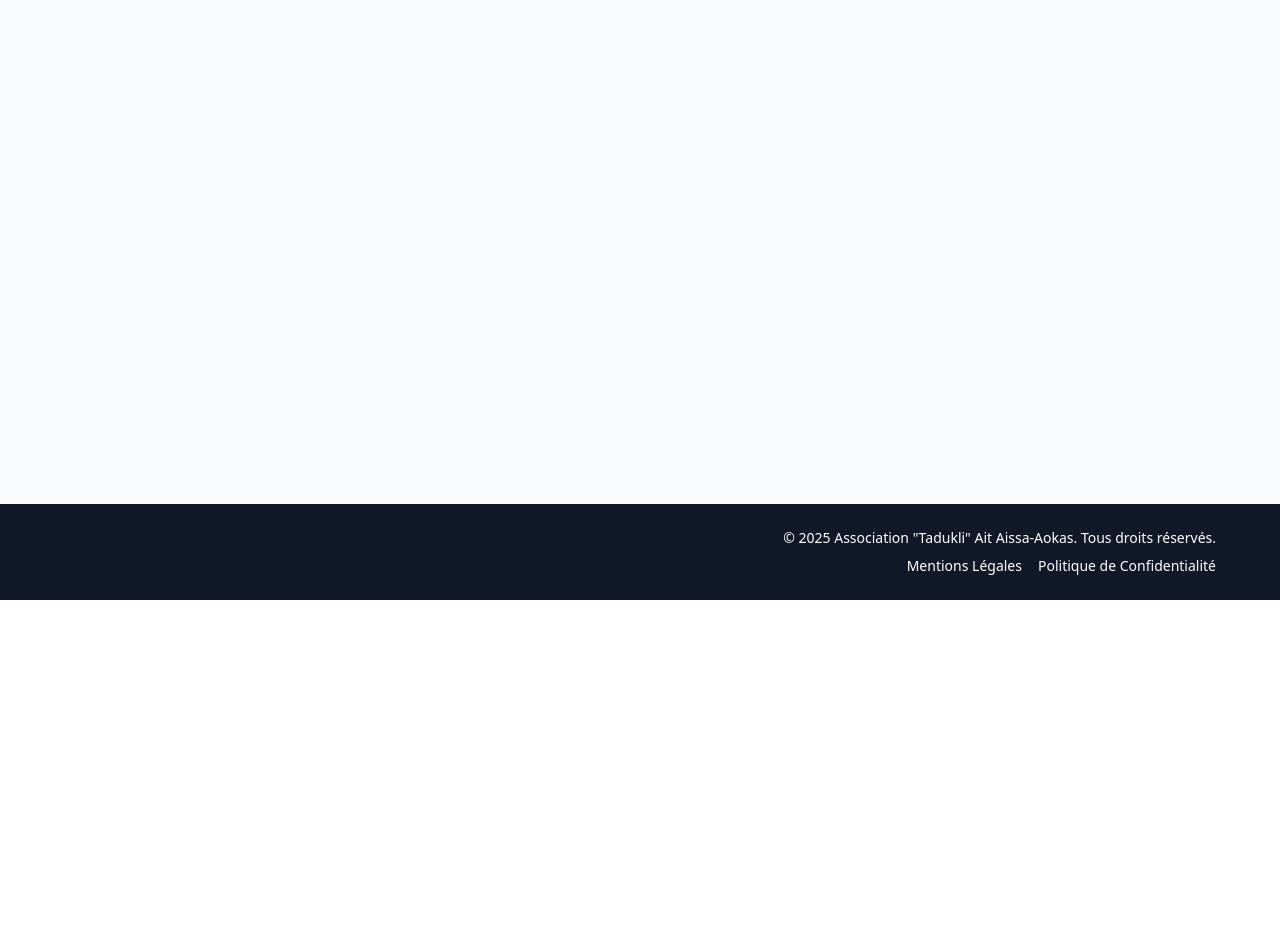
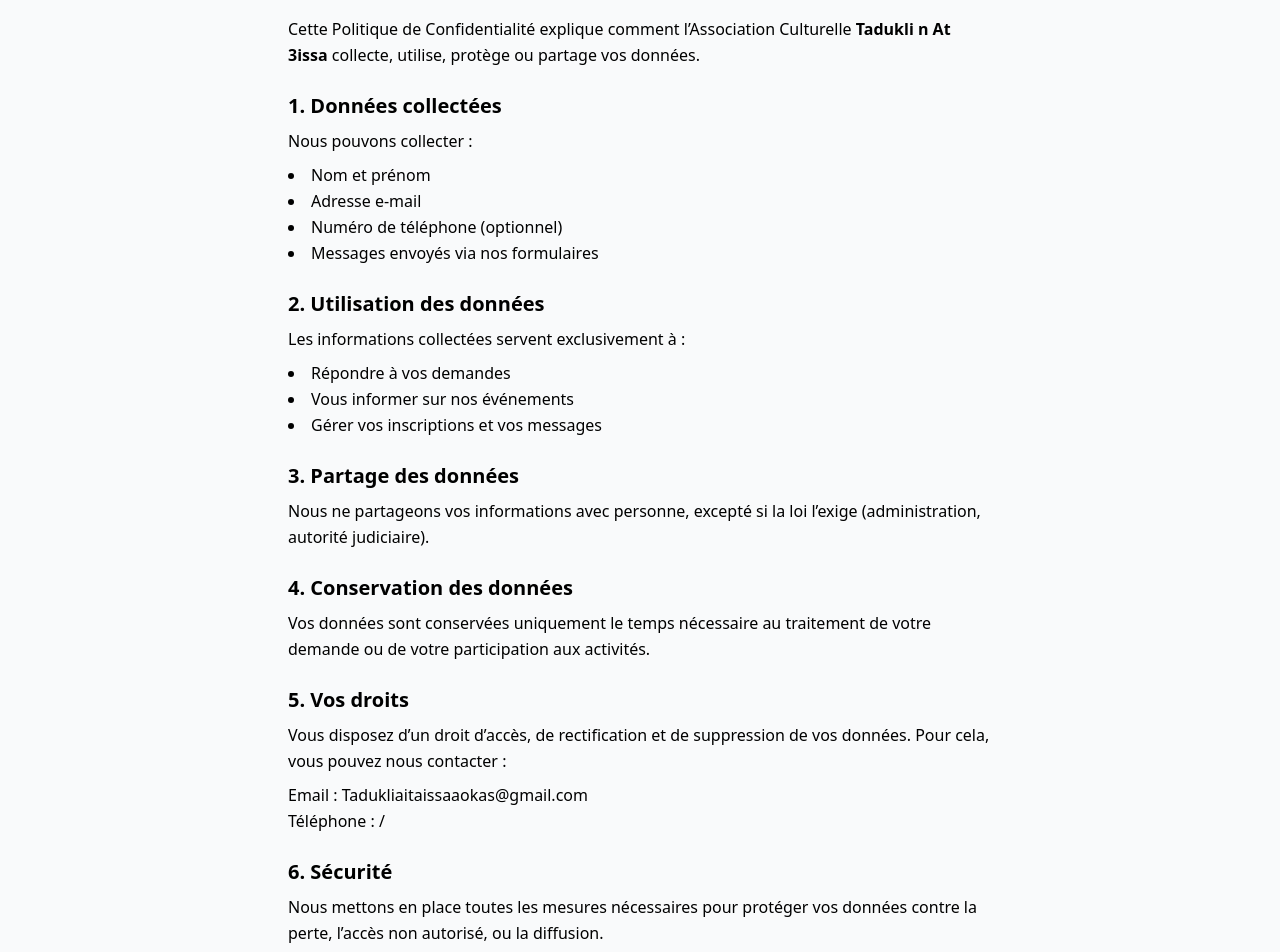
Before and after one commit to Macelia/Association-TADUKLI-AITAISSA, a React (Create React App) app: page /politique-confidentialite in a window 1280 px wide. Shown: the part 200-1152 px from the top of the page. Before the commit the page ends 800 px from the top, so only its background shows below. Built offline with nearby package versions, Linux system fonts and the light colour scheme.

Commit message:
mentions legales et  politiques ajouter

```diff
--- a/src/App.js
+++ b/src/App.js
@@ -13,6 +13,9 @@
 import Soutenir from './components/pages/Soutenir.jsx';
 import Contact from './components/pages/Contact.jsx';
 
+import MentionsLegales from "./components/pages/MentionsLegales";
+import PolitiqueConfidentialite from "./components/pages/PolitiqueConfidentialite";
+
 function App() {
   return (
     <BrowserRouter>
@@ -25,6 +28,10 @@
             <Route path="/evenements" element={<Evenements />} />
             <Route path="/soutenir" element={<Soutenir />} />
             <Route path="/contact" element={<Contact />} />
+
+            {/* ⭐ Ajoute-les ici */}
+            <Route path="/mentions-legales" element={<MentionsLegales />} />
+            <Route path="/politique-confidentialite" element={<PolitiqueConfidentialite />} />
           </Routes>
         </main>
         <Footer />
--- a/src/components/layout/Footer.jsx
+++ b/src/components/layout/Footer.jsx
@@ -7,8 +7,13 @@
       <div className="max-w-6xl mx-auto text-right text-sm">
         <p>&copy; {new Date().getFullYear()} Association "Tadukli" Ait Aissa-Aokas. Tous droits réservés.</p>
         <div className="mt-2 space-x-4">
-          <a href="#" className="hover:text-blue-400">Mentions Légales</a>
-          <a href="#" className="hover:text-blue-400">Politique de Confidentialité</a>
+          <a href="/mentions-legales" className="hover:text-blue-400">
+            Mentions Légales
+          </a>
+          <a href="/politique-confidentialite" className="hover:text-blue-400">
+            Politique de Confidentialité
+          </a>
+
         </div>
       </div>
     </footer>
--- a/src/components/layout/Header.jsx
+++ b/src/components/layout/Header.jsx
@@ -12,7 +12,7 @@
   to="/"
   className="text-2xl font-bold hover:text-yellow-300 transition duration-300"
 >
-  <span className="block">ⴰⵙⵓⵏⵏⴰⵙ ⴰⵝⴰⴷⵓⴽⵍⵉ ⴰⵢⵜ ⵄⵉⵙⵙⴰ–ⴰⵡⴽⴰⵙ </span>
+  <span className="block">ⵜⴰⴷⵓⴽⵍⵉ ⴰⵜ ⵄⵉⵙⵙⴰ </span>
   <span className="block text-xl opacity-90">
     Association "Tadukli" Ait Aissa-Aokas
   </span>
--- a/src/components/pages/Contact.jsx
+++ b/src/components/pages/Contact.jsx
@@ -1,4 +1,4 @@
-import React, { useState } from 'react';
+import React from 'react';
 
 const Contact = () => {
   // ... (Informations de contact inchangées) ...
--- a/src/components/pages/Home.jsx
+++ b/src/components/pages/Home.jsx
@@ -34,7 +34,7 @@
 
       {/*evenements à venir */}
       {/* Bandeau d'information animé */}
-<div className="overflow-hidden mt-6">
+<div className="overflow-hidden mb-10 ">
   <p className="whitespace-nowrap text-lg font-semibold text-red-600
                 animate-marquee">
     🎭 Aucun spectacle prévu pour le moment — nous vous tiendrons informés très bientôt !
--- /dev/null
+++ b/src/components/pages/MentionsLegales.jsx
@@ -0,0 +1,48 @@
+export default function MentionsLegales() {
+  return (
+    <div className="p-8 max-w-3xl mx-auto leading-relaxed">
+      <h1 className="text-3xl font-bold mb-6">Mentions Légales</h1>
+
+      <h2 className="text-xl font-semibold mt-6 mb-2">1. Éditeur du site</h2>
+      <p>
+        Ce site est édité par l’Association Culturelle <strong>Tadukli n At 3issa</strong>,
+        organisation à but non lucratif.
+      </p>
+
+      <h2 className="text-xl font-semibold mt-6 mb-2">2. Siège social</h2>
+      <p>
+        Village At Aissa, Commune d'Aokas, Wilaya de Béjaia, Algérie.
+      </p>
+
+      <h2 className="text-xl font-semibold mt-6 mb-2">3. Contact</h2>
+      <p>
+        Email : Tadukliaitaissaaokas@gmail.com <br />
+        Téléphone : /
+      </p>
+
+      <h2 className="text-xl font-semibold mt-6 mb-2">4. La présidente de l'association</h2>
+      <p>
+        La présidente de l'association : <strong>Mme Farida DjABRI </strong>.
+      </p>
+
+      <h2 className="text-xl font-semibold mt-6 mb-2">5. Hébergement</h2>
+      <p>
+        Le site est hébergé par :
+        <strong>GitHub Pages</strong>
+        GitHub Inc. — 88 Colin P. Kelly Jr St, San Francisco, CA 94107, USA.
+      </p>
+
+      <h2 className="text-xl font-semibold mt-6 mb-2">6. Propriété intellectuelle</h2>
+      <p>
+        Tout le contenu présent sur ce site (textes, images, logos, etc.) est la propriété exclusive
+        de l’association ou fait l’objet d’une autorisation d’utilisation.
+        Toute reproduction sans autorisation est interdite.
+      </p>
+
+      <h2 className="text-xl font-semibold mt-6 mb-2">7. Responsabilité</h2>
+      <p>
+        L’association ne peut être tenue responsable des erreurs, interruptions ou indisponibilités du service.
+      </p>
+    </div>
+  );
+}
--- /dev/null
+++ b/src/components/pages/PolitiqueConfidentialite.jsx
@@ -0,0 +1,67 @@
+export default function PolitiqueConfidentialite() {
+  return (
+    <div className="p-8 max-w-3xl mx-auto leading-relaxed">
+      <h1 className="text-3xl font-bold mb-6">Politique de Confidentialité</h1>
+
+      <p className="mb-4">
+        Cette Politique de Confidentialité explique comment l’Association Culturelle
+        <strong> Tadukli n At 3issa </strong> collecte, utilise, protège ou partage vos données.
+      </p>
+
+      <h2 className="text-xl font-semibold mt-6 mb-2">1. Données collectées</h2>
+      <p>
+        Nous pouvons collecter :
+      </p>
+      <ul className="list-disc list-inside mt-2 mb-4">
+        <li>Nom et prénom</li>
+        <li>Adresse e-mail</li>
+        <li>Numéro de téléphone (optionnel)</li>
+        <li>Messages envoyés via nos formulaires</li>
+      </ul>
+
+      <h2 className="text-xl font-semibold mt-6 mb-2">2. Utilisation des données</h2>
+      <p>
+        Les informations collectées servent exclusivement à :
+      </p>
+      <ul className="list-disc list-inside mt-2 mb-4">
+        <li>Répondre à vos demandes</li>
+        <li>Vous informer sur nos événements</li>
+        <li>Gérer vos inscriptions et vos messages</li>
+      </ul>
+
+      <h2 className="text-xl font-semibold mt-6 mb-2">3. Partage des données</h2>
+      <p>
+        Nous ne partageons vos informations avec personne,
+        excepté si la loi l’exige (administration, autorité judiciaire).
+      </p>
+
+      <h2 className="text-xl font-semibold mt-6 mb-2">4. Conservation des données</h2>
+      <p>
+        Vos données sont conservées uniquement le temps nécessaire au traitement
+        de votre demande ou de votre participation aux activités.
+      </p>
+
+      <h2 className="text-xl font-semibold mt-6 mb-2">5. Vos droits</h2>
+      <p>
+        Vous disposez d’un droit d’accès, de rectification et de suppression de vos données.
+        Pour cela, vous pouvez nous contacter :
+      </p>
+      <p className="mt-2">
+        Email : Tadukliaitaissaaokas@gmail.com<br />
+        Téléphone : /
+      </p>
+
+      <h2 className="text-xl font-semibold mt-6 mb-2">6. Sécurité</h2>
+      <p>
+        Nous mettons en place toutes les mesures nécessaires pour protéger vos données
+        contre la perte, l’accès non autorisé, ou la diffusion.
+      </p>
+
+      <h2 className="text-xl font-semibold mt-6 mb-2">7. Modifications</h2>
+      <p>
+        Cette politique peut être mise à jour à tout moment. La version publiée sur le site
+        est la version en vigueur.
+      </p>
+    </div>
+  );
+}
```
Also changed, not shown: src/contact.txt.
